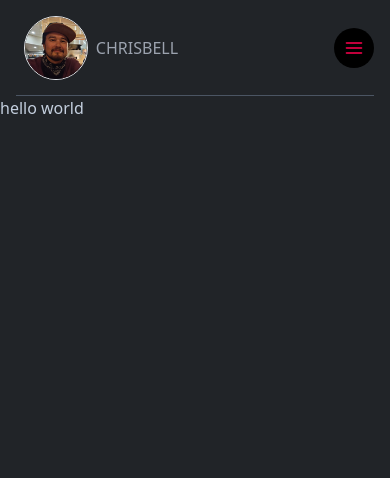
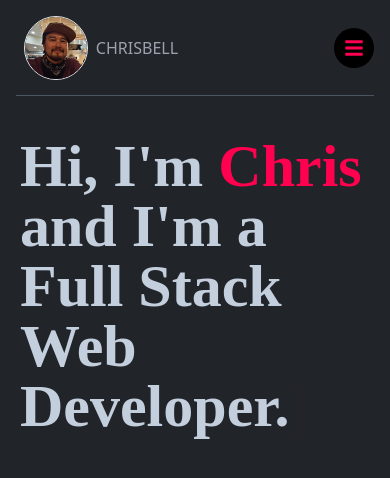
Before and after one commit to CBBell99/portfolio, a React (Create React App) app: page / in a window 390 px wide. Shown: the top 478 px of the page. Built offline with nearby package versions, Linux system fonts and the light colour scheme.

Commit message:
import and implement typewriter effect

```diff
--- a/package.json
+++ b/package.json
@@ -10,6 +10,7 @@
     "react-dom": "^18.2.0",
     "react-icons": "^4.7.1",
     "react-scripts": "5.0.1",
+    "react-simple-typewriter": "^5.0.1",
     "web-vitals": "^2.1.4"
   },
   "scripts": {
--- a/src/App.js
+++ b/src/App.js
@@ -1,13 +1,12 @@
 import "./App.css";
 import Navbar from "./components/Navbar";
+import Home from "./components/Home";
 
 function App() {
   return (
     <>
       <Navbar />
-      <div>
-        <h1 className="text-lightText">hello world</h1>
-      </div>
+      <Home />
     </>
   );
 }
--- /dev/null
+++ b/src/components/Home.jsx
@@ -0,0 +1,27 @@
+import React from "react";
+import { useTypewriter, Cursor } from "react-simple-typewriter";
+
+function Home() {
+  const [text] = useTypewriter({
+    words: [
+      " a Chef.",
+      "a Full Stack Web Developer.",
+      "a friend.",
+      "a Full Stack Web Developer.",
+    ],
+    loop: false,
+  });
+
+  return (
+    <div className="pt-10 px-5">
+      <h1 className="text-6xl text-lightText font-bold font-titleText">
+        Hi, I'm <span className="text-accent">Chris </span>and I'm
+        <span> {text}</span>
+        <Cursor cursorColor="#ff014f" />
+      </h1>
+      <p></p>
+    </div>
+  );
+}
+
+export default Home;
--- a/src/components/Navbar.jsx
+++ b/src/components/Navbar.jsx
@@ -1,19 +1,28 @@
 import { useState } from "react";
+import { FaBars } from "react-icons/fa";
 
-import { FiMenu } from "react-icons/fi";
 import cbell from "../images/chrisProfilePic.jpg";
 
 function Navbar() {
-  const [showMobileMenu, setShowMobileMenu] = useState();
+  const [isOpen, setIsOpen] = useState(false);
 
-  const mobileMenu = (
-    <span className="md:hidden absolute top-7 right-4 text-xl  text-accent bg-black w-10 h-10 inline-flex items-center justify-center rounded-full cursor-pointer">
-      <FiMenu />
+  const mobileMenuHandler = () => {
+    setIsOpen(!isOpen);
+    console.log("clicked");
+  };
+
+  const burgerMenu = (
+    <span
+      onClick={mobileMenuHandler}
+      className="md:hidden absolute top-7 right-4 text-xl  text-accent bg-black w-10 h-10 inline-flex items-center justify-center rounded-full cursor-pointer"
+    >
+      <FaBars />
     </span>
   );
 
+  // fullscreen nav
   const desktopMenu = (
-    <ul className="md:flex hidden gap-6">
+    <ul className="md:flex hidden gap-6 md:gap-10">
       <li className="hover:text-accent cursor-pointer">Home</li>
       <li className="hover:text-accent cursor-pointer">Projects</li>
       <li className="hover:text-accent cursor-pointer">Resume</li>
@@ -21,17 +30,16 @@
     </ul>
   );
 
-  if (window.innerWidth < 769) {
-  }
+  const mobile = "";
 
   return (
-    <nav className="w-full h-24 bg-customGrey text-lightText px-4">
+    <nav className="sticky w-full h-24 bg-customGrey text-lightText px-4">
       <div className="flex h-full justify-between items-center border-b border-b-gray-600">
         <div className="flex items-center">
           <img className="rounded-full border mx-2 h-16" src={cbell} alt="" />
           <h3 className="text-gray-400">CHRISBELL</h3>
         </div>
-        {mobileMenu}
+        {burgerMenu}
         {desktopMenu}
       </div>
     </nav>
```
Also changed, not shown: 1 other file (tests, documents, lock files or other folders).
